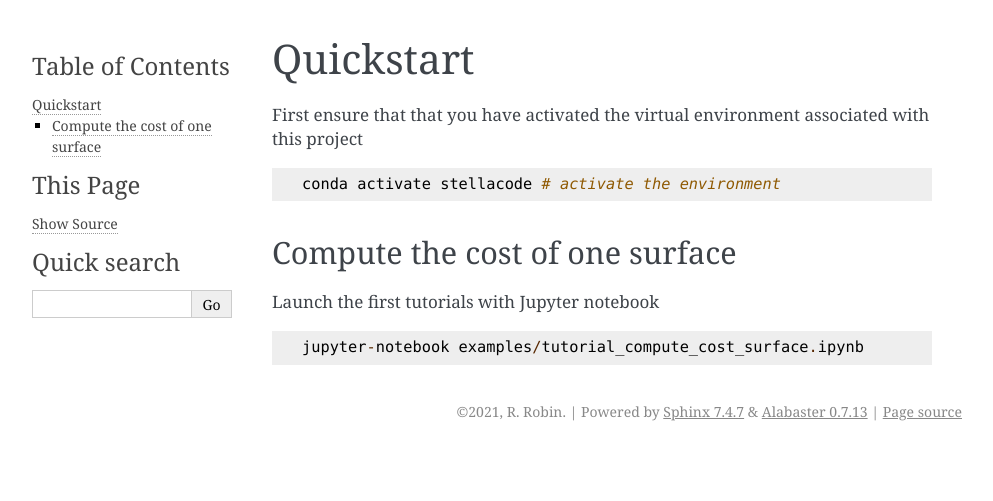
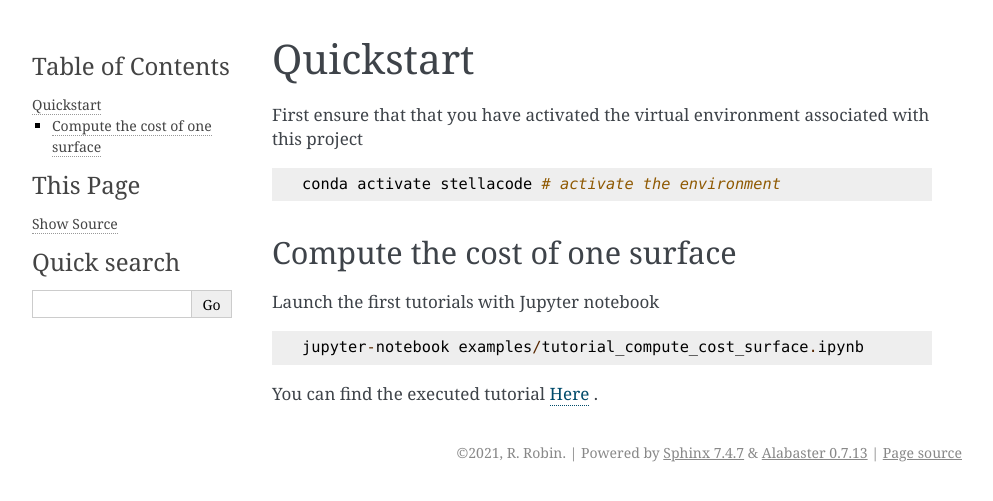
Before and after one commit to rob3315/stellacode, a Sphinx documentation site: the page built from docs/sources/tutorials/quickstart.rst, in a window 1280 px wide. Shown: the top 501 px of the page, without its empty margins (148-1141 px from the left). Built offline with Sphinx 7.4.7, drawn with Linux system fonts in a browser that asks for light colours.

Commit message:
add nbsphinx and nbsphinx_link to link notebook tutorials

```diff
--- a/docs/conf.py
+++ b/docs/conf.py
@@ -27,7 +27,7 @@ author = 'R. Robin'
 # Add any Sphinx extension module names here, as strings. They can be
 # extensions coming with Sphinx (named 'sphinx.ext.*') or your custom
 # ones.
-extensions = ['sphinx.ext.autodoc', 'sphinx.ext.coverage', 'sphinx.ext.napoleon']
+extensions = ['sphinx.ext.autodoc', 'sphinx.ext.coverage', 'sphinx.ext.napoleon','nbsphinx','nbsphinx_link']
 
 extensions.append('autoapi.extension')
 
--- a/docs/index.rst
+++ b/docs/index.rst
@@ -6,7 +6,7 @@
 Welcome to stellacode's documentation!
 ===========================================
 .. toctree::
-   :maxdepth: 2
+   :maxdepth: 1
 
    sources/installation
    sources/tutorials/quickstart
--- a/docs/sources/tutorials/quickstart.rst
+++ b/docs/sources/tutorials/quickstart.rst
@@ -11,3 +11,5 @@ Launch the first tutorials with Jupyter notebook
 ::
 
     jupyter-notebook examples/tutorial_compute_cost_surface.ipynb
+
+You can find the executed tutorial `Here <notebook_compute_cost.nblink>`_ .
```
Also changed, not shown: 2 other files.
